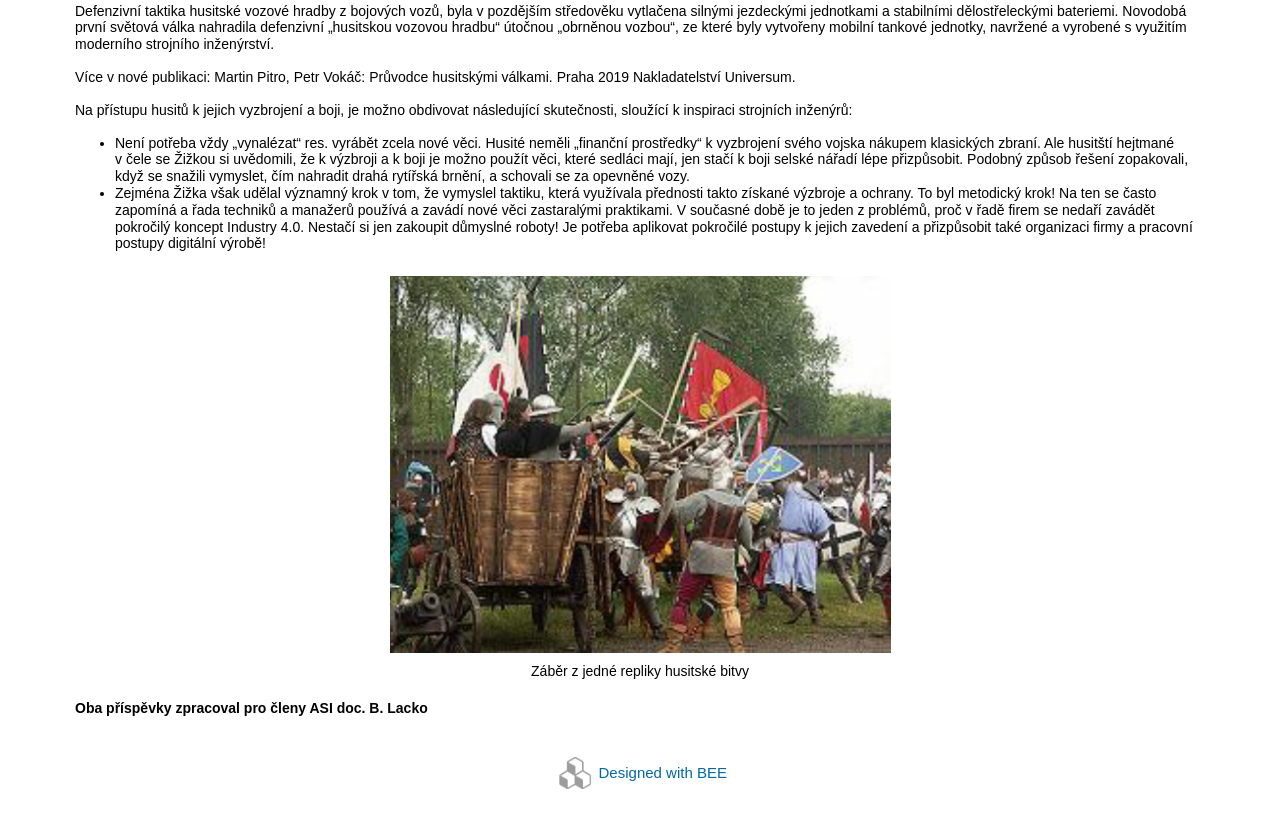
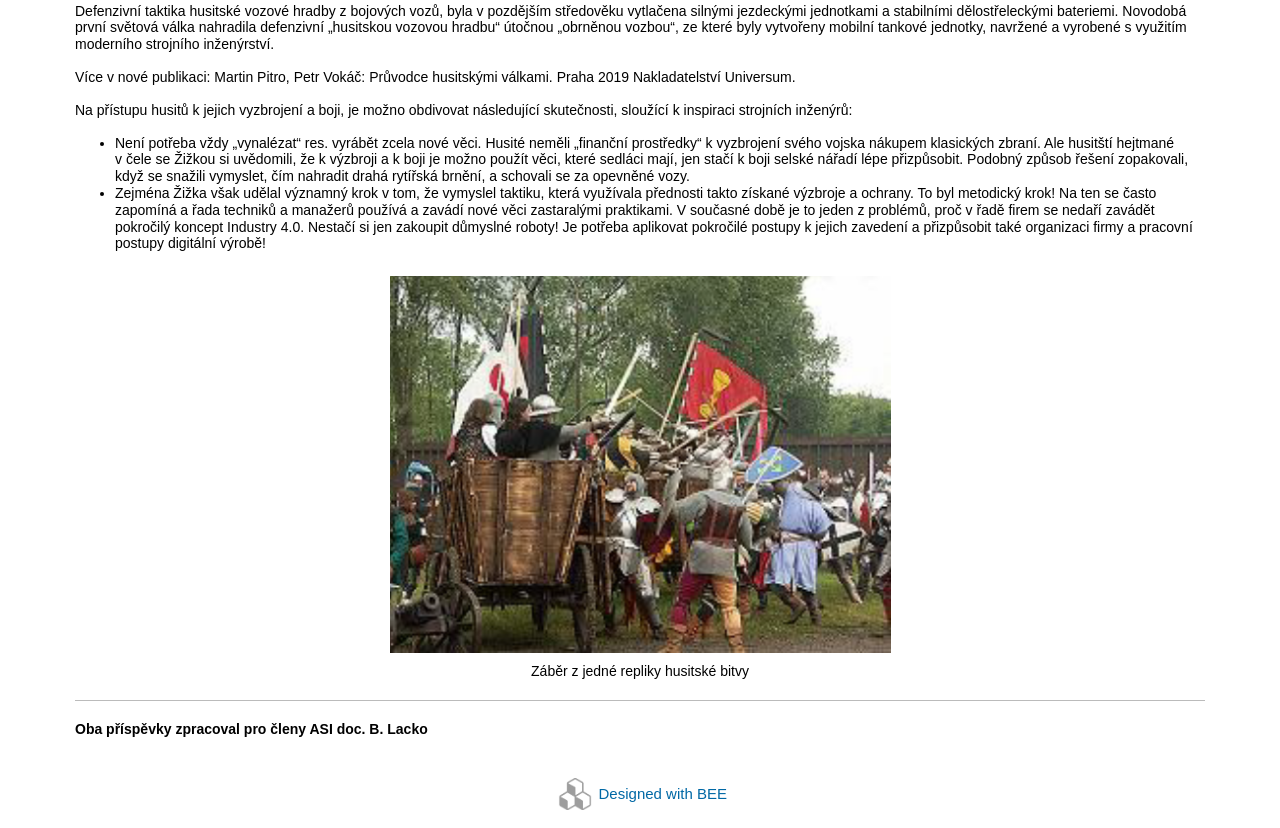
Before and after one commit to danielzuth/asibrno.github.io, a plain HTML site: page index.html in a window 1280 px wide. Shown: the part 1863-2691 px from the top of the page. Before the commit the page ends 2670 px from the top, so only its background shows below. Drawn offline with Linux system fonts and the light colour scheme.

Commit message:
Update index.html

```diff
--- a/index.html
+++ b/index.html
@@ -314,8 +314,11 @@
 <p style="text-align: center;">Z&aacute;běr z jedn&eacute; repliky husitsk&eacute; bitvy</p>
 </div>
 
+<div class="bee-block bee-block-6 bee-divider">
+<div class="center" style="border-top:1px solid #BBBBBB;width:100%;"></div>
+
+</div>
 <div class="bee-block bee-block-9 bee-paragraph">
-
 <p><strong>Oba př&iacute;spěvky zpracoval pro členy ASI doc. B. Lacko</strong></p>
 </div>
 
```
